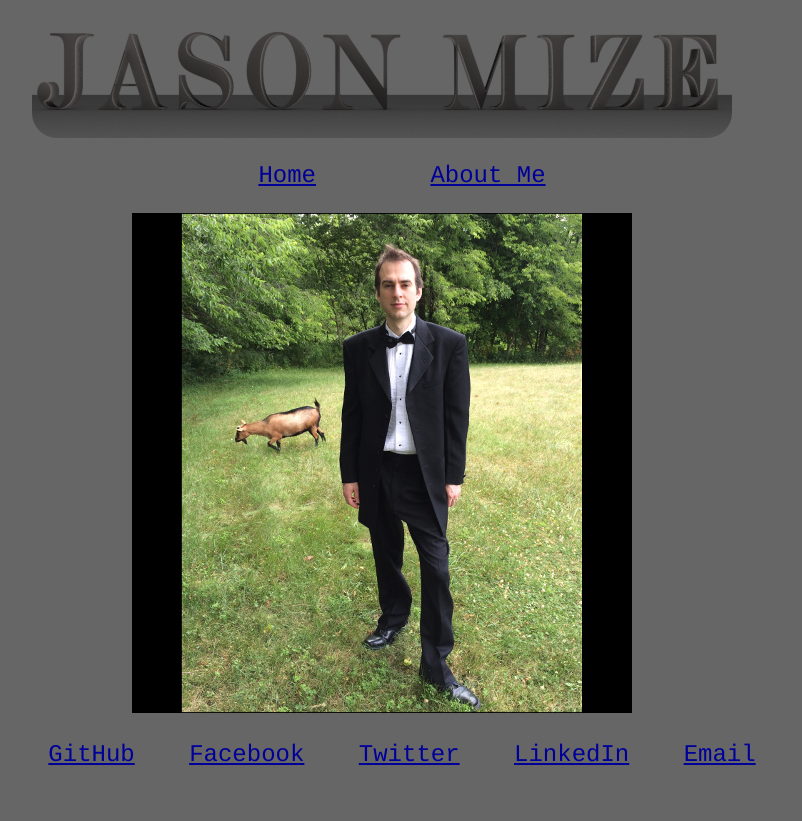
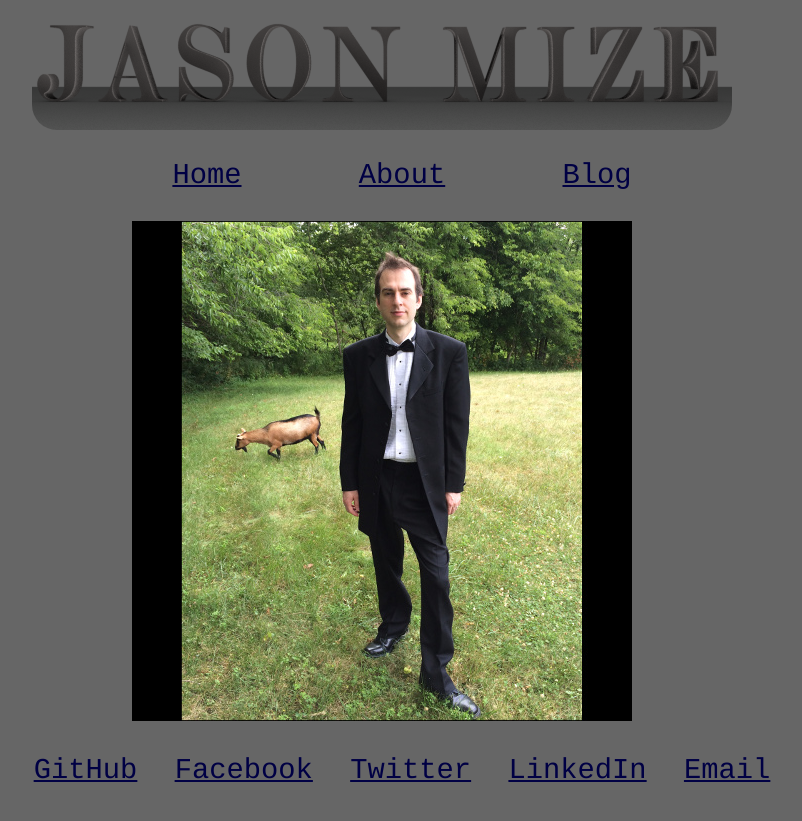
Before and after one commit to JasonMize/jasonmize.github.io, a Jekyll site: the page built from index.html, in a window 1280 px wide. Shown: the top 821 px of the page, without its empty margins (258-1060 px from the left). Built offline with Jekyll 4.4.1, drawn with Linux system fonts in a browser that asks for light colours.

Commit message:
blog number 1

```diff
--- a/_config.yml
+++ b/_config.yml
@@ -1,7 +1,8 @@
 title: Jason Mize
 
+home: "/index.html"
 about: "/about.html"
-home: "/index.html"
+blog: "/blog.html"
 
 github: "http://github.com/JasonMize"
 facebook: "http://facebook.com/jason.mize"
--- a/_includes/header.html
+++ b/_includes/header.html
@@ -11,7 +11,8 @@
 	<nav>
 		<ul>
 			<li><a href="{{ site.home }}">Home</a></li>
-			<li><a href="{{ site.about }}">About Me</a></li>
+			<li><a href="{{ site.about }}">About</a></li>
+			<li><a href="{{ site.blog }}">Blog</a></li>
 		</ul>
 	</nav>
 </header>
--- a/_layouts/page.html
+++ b/_layouts/page.html
@@ -1,3 +1,5 @@
 {% include header.html %}
-{{ content }}
+<div class="contents">
+	{{ content }}
+</div>
 {% include footer.html %}
--- a/styles.css
+++ b/styles.css
@@ -1,11 +1,14 @@
 body {
 	background-color: #666666;
-	color: #ffddcc;
+	color: #ccc;
 	cursor: crosshair;
+	margin: auto;
+	font-family: arial;
+	font-size: 120%;
 }
 
 a:link {
-	color: #000099;
+	color: #000044;
 }
 a:hover {
 	color: #3030cc;
@@ -33,8 +36,6 @@
 }
 
 p {
-	text-align: center;
-	font-family: Times;
 }
 
 footer {
@@ -46,7 +47,7 @@
 footer li {
 	display: inline;
 	text-decoration: none;
-	padding: 0 20px;
+	padding: 0 10px;
 }
 
 @keyframes logo {
@@ -72,3 +73,12 @@
     animation-timing-function: ease-in;
 
 }
+
+.contents {
+	margin: auto;
+	width: 600px;
+}
+
+.post {
+	color: #cccccc;
+}
```
Also changed, not shown: _posts/2016-08-24-week1-jekyll.md (added, +45 -0 lines), blog.html (added, +14 -0 lines), legos.JPG (added).
